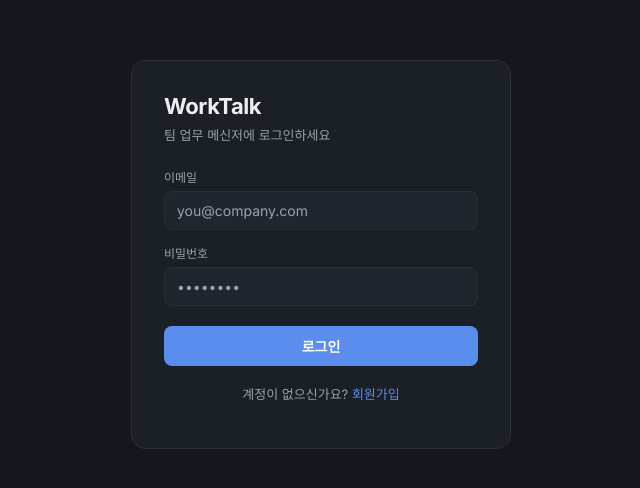
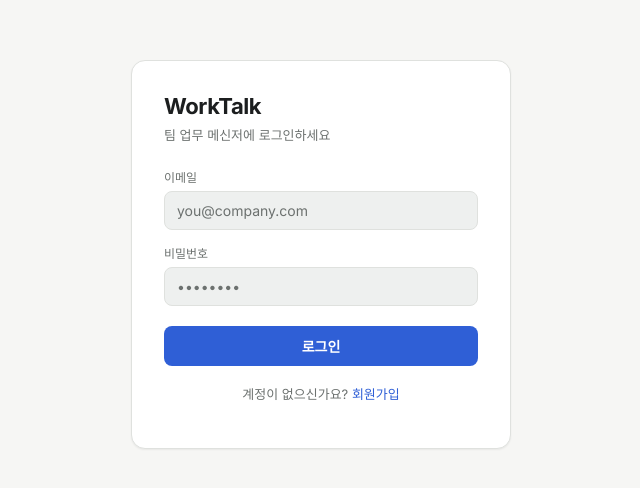
Before and after one commit to parkhy5454/GongguOn, a Next.js app: page /login in a window 1280 px wide. Shown: the part 146-634 px from the top of the page, without its empty margins (319-959 px from the left). Built offline with nearby package versions, Linux system fonts and the light colour scheme.

Commit message:
Add files via upload

```diff
--- a/src/app/globals.css
+++ b/src/app/globals.css
@@ -1,19 +1,20 @@
 @import url('https://fonts.googleapis.com/css2?family=Inter:wght@400;500;600;700;800&family=IBM+Plex+Mono:wght@500&display=swap');
 
 :root {
-  --bg: #14171c;
-  --bg-elevated: #1b1f26;
-  --bg-input: #21262e;
-  --border: #2a2f38;
-  --text: #edeef0;
-  --text-dim: #9aa1ac;
-  --accent: #5b8def;
-  --accent-dim: #3a5a99;
-  --decision: #e0a94b;
-  --danger: #e0645b;
+  --bg: #f6f6f4;
+  --bg-elevated: #ffffff;
+  --bg-input: #eef0ef;
+  --border: #dfe1de;
+  --text: #1c1e1f;
+  --text-dim: #6c716f;
+  --accent: #2f5fd6;
+  --accent-dim: #dfe8fb;
+  --decision: #a8690a;
+  --danger: #c8402f;
   --radius: 10px;
   --font-ui: 'Inter', -apple-system, BlinkMacSystemFont, 'Malgun Gothic', sans-serif;
   --font-mono: 'IBM Plex Mono', monospace;
+  --shadow-sm: 0 1px 2px rgba(20, 20, 18, 0.06);
 }
 
 * { box-sizing: border-box; }
@@ -108,7 +109,7 @@ input:focus, textarea:focus, select:focus {
 }
 
 .nav-item:hover { background: var(--bg-input); color: var(--text); }
-.nav-item.active { background: var(--accent-dim); color: #fff; }
+.nav-item.active { background: var(--accent); color: #fff; }
 
 .sidebar-footer {
   padding: 12px;
@@ -164,6 +165,7 @@ input:focus, textarea:focus, select:focus {
   width: 100%;
   max-width: 380px;
   background: var(--bg-elevated);
+  box-shadow: var(--shadow-sm);
   border: 1px solid var(--border);
   border-radius: 14px;
   padding: 32px;
@@ -215,7 +217,7 @@ input:focus, textarea:focus, select:focus {
 
 .avatar {
   width: 34px; height: 34px; border-radius: 8px;
-  background: var(--accent-dim);
+  background: var(--accent);
   display: flex; align-items: center; justify-content: center;
   font-size: 13px; font-weight: 700; color: #fff; flex-shrink: 0;
 }
@@ -264,6 +266,7 @@ input:focus, textarea:focus, select:focus {
   border: 1px solid var(--border);
   border-radius: var(--radius);
   padding: 16px;
+  box-shadow: var(--shadow-sm);
 }
 
 .grid-3 { display: grid; grid-template-columns: repeat(3, 1fr); gap: 12px; }
@@ -292,5 +295,6 @@ input:focus, textarea:focus, select:focus {
 .modal {
   background: var(--bg-elevated); border: 1px solid var(--border);
   border-radius: 12px; padding: 22px; width: 100%; max-width: 340px;
+  box-shadow: 0 8px 24px rgba(20,20,18,0.12);
 }
 .modal h2 { font-size: 16px; margin: 0 0 14px; }
```
